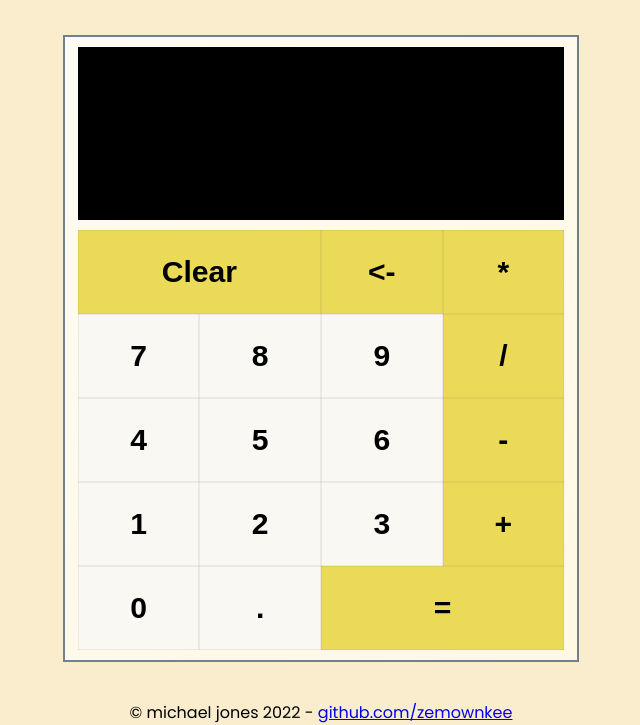
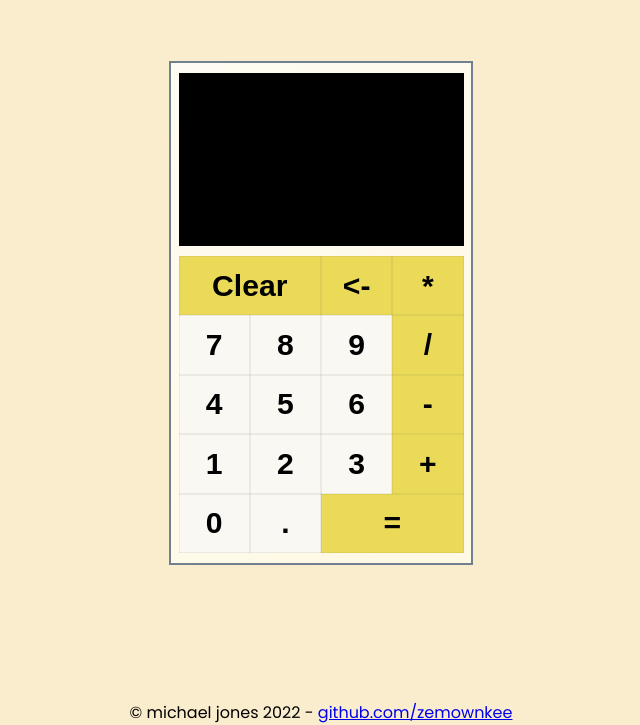
Before and after one commit to zemownkee/calculator, a plain HTML site: page index.html in a window 1280 px wide. Shown: the part 75-800 px from the top of the page, without its empty margins (319-959 px from the left). Drawn offline with Linux system fonts and the light colour scheme; a web font is replaced by a local one.

Commit message:
Fix scaling with flex

```diff
--- a/index.html
+++ b/index.html
@@ -3,7 +3,7 @@
 <head>
     <meta charset='UTF-8'>
     <meta http-equiv='X-UA-Compatible' content='IE=edge'>
-    <meta name='viewport' content='width=device-width, initial-scale=1.0'>
+    <meta name='viewport' content='width=device-width, height=device-height, initial-scale=1.0'>
     <style> @import url('https://fonts.googleapis.com/css2?family=Poppins:wght@300;400;500;600;700;800;900&display=swap');</style>
     <link rel="stylesheet" media="screen" href="https://fontlibrary.org//face/segment7" type="text/css"/>
     <link rel='stylesheet' href='styles.css'>
--- a/styles.css
+++ b/styles.css
@@ -25,7 +25,7 @@ body {
     font-weight: 500;
     justify-content: center;
     flex: 1, 1, 0;
-    margin-bottom: 3%;
+    margin-bottom: 5%;
 }
 
 .operator {
@@ -34,12 +34,14 @@ body {
 
 .calculator {
     display: flex;
-    flex: 1 1 auto;
+    flex: 0 1 auto;
     flex-direction: column;
     background-image: linear-gradient(135deg, rgb(254, 251, 243), rgb(255, 248, 226));
     border: 2px solid slategray;
-    width: 40%;
-    height: 80%;
+    width: 60%;
+    max-width: 300px;
+    height: 65vh;
+    max-height: 500px;
     justify-content: space-around;
     align-items: center;
 }
@@ -107,5 +109,5 @@ button:active, .keyEntry {
     justify-content: center;
     flex: 1, 1, 0;
     margin-bottom: 0px;
-    margin-top: 3%;
+    margin-top: auto;
 }
```
